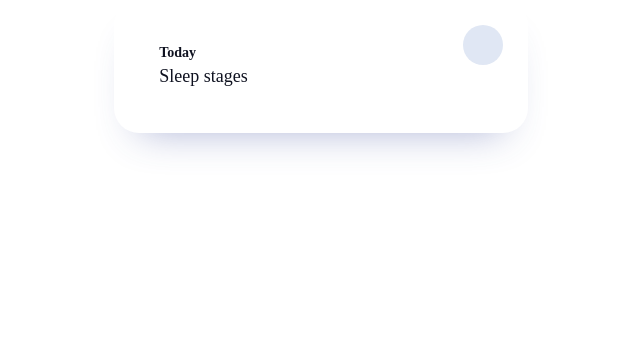
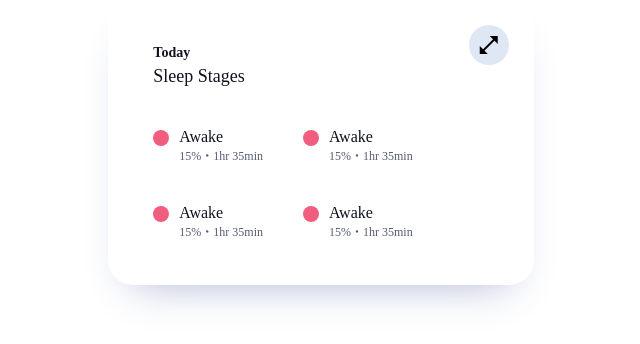
Before and after one commit to radualex/sleep-cycle-card, a React app: page / in a window 1280 px wide. Shown: the whole page, without its empty margins (319-959 px from the left). Built offline with nearby package versions, Linux system fonts and the light colour scheme.

Commit message:
6 files modified, 4 added

```diff
--- a/Button.css
+++ b/Button.css
@@ -1,12 +1,17 @@
 .button-wrapper {
   position: relative;
-  margin: 0 0 0 215px;
+  margin: 0 0 0 56px;
 }
 
 .button-wrapper .button {
   background: #E0E7F4;
   border-radius: 20px;
-  padding: 20px;
+
+  height: 40px;
+  width: 40px;
+  display: flex;
+  justify-content: center;
+  align-items: center;
 
   margin: -20px -20px 0 0;
 }
--- a/Button.tsx
+++ b/Button.tsx
@@ -1,11 +1,15 @@
 import React from "react";
 import "./Button.css";
+
+import { Circle } from "./Circle";
 
 export class Button extends React.Component {
   render() {
     return (
       <div className="button-wrapper">
-        <div className="button" />
+        <div className="button">
+          <span class="material-icons">open_in_full</span>
+        </div>
       </div>
     );
   }
--- a/Card.css
+++ b/Card.css
@@ -35,3 +35,13 @@
 
   color: #0F1220;
 }
+
+.wrapper .wrapper-info .wrapper-sleep-cards {
+  margin: 40px 0 0 0;
+  display: grid;
+
+  grid-template-columns: auto auto;
+  grid-row: auto auto;
+  grid-column-gap: 40px;
+  grid-row-gap: 40px;
+}
--- a/Card.tsx
+++ b/Card.tsx
@@ -2,16 +2,26 @@ import React from "react";
 import "./Card.css";
 
 import { Button } from "./Button";
+import { InfoCard } from "./InfoCard";
 
-export class Card extends React.Component {
+interface CardProps {
+  title: String;
+  subTitle: String;
+}
+
+export class Card extends React.Component<CardProps> {
   render() {
     return (
       <div className="wrapper">
         <div className="wrapper-info">
-          <p className="title">Today</p>
-          <p className="sub-title">Sleep stages</p>
+          <p className="title">{this.props.title}</p>
+          <p className="sub-title">{this.props.subTitle}</p>
 
           <div className="wrapper-sleep-cards">
+            <InfoCard />
+            <InfoCard />
+            <InfoCard />
+            <InfoCard />
           </div>
         </div>
         <div className="wrapper-button">
--- /dev/null
+++ b/Circle.css
@@ -0,0 +1,7 @@
+.circle-wrapper {
+  border-radius: 8px;
+  padding: 8px;
+
+  margin-bottom: auto;
+  margin-top: 2px;
+}
--- /dev/null
+++ b/Circle.tsx
@@ -0,0 +1,17 @@
+import React from "react";
+import "./Circle.css";
+
+interface CircleProps {
+  color: String;
+}
+
+export class Circle extends React.Component<CircleProps> {
+  render() {
+    return (
+      <div
+        className="circle-wrapper"
+        style={{ background: this.props.color }}
+      />
+    );
+  }
+}
--- /dev/null
+++ b/InfoCard.css
@@ -0,0 +1,25 @@
+.wrapper-infoCard {
+  display: flex;
+}
+
+.wrapper-info .infoText {
+  margin: 0 0 0 10px;
+}
+
+.wrapper-info .infoText .infoCard-title {
+  font-family: Muli;
+  font-style: normal;
+  font-weight: normal;
+  font-size: 16px;
+
+  color: #0F1220;
+}
+
+.wrapper-info .infoText .infoCard-content {
+  font-family: PT Mono;
+  font-style: normal;
+  font-weight: normal;
+  font-size: 12px;
+
+  color: #565B72;
+}
--- /dev/null
+++ b/InfoCard.tsx
@@ -0,0 +1,18 @@
+import React from "react";
+import "./InfoCard.css";
+
+import { Circle } from "./Circle";
+
+export class InfoCard extends React.Component {
+  render() {
+    return (
+      <div className="wrapper-infoCard">
+        <Circle color="#F15D7E" />
+        <div className="infoText">
+          <p className="infoCard-title">Awake</p>
+          <p className="infoCard-content">15%・1hr 35min</p>
+        </div>
+      </div>
+    );
+  }
+}
--- a/index.html
+++ b/index.html
@@ -1 +1,2 @@
+<link rel="stylesheet" href="https://fonts.googleapis.com/icon?family=Material+Icons">
 <div id="root"></div>
--- a/index.tsx
+++ b/index.tsx
@@ -7,7 +7,7 @@ class App extends Component {
   render() {
     return (
       <div className="container">
-        <Card />
+        <Card title={"Today"} subTitle={"Sleep Stages"} />
       </div>
     );
   }
```
